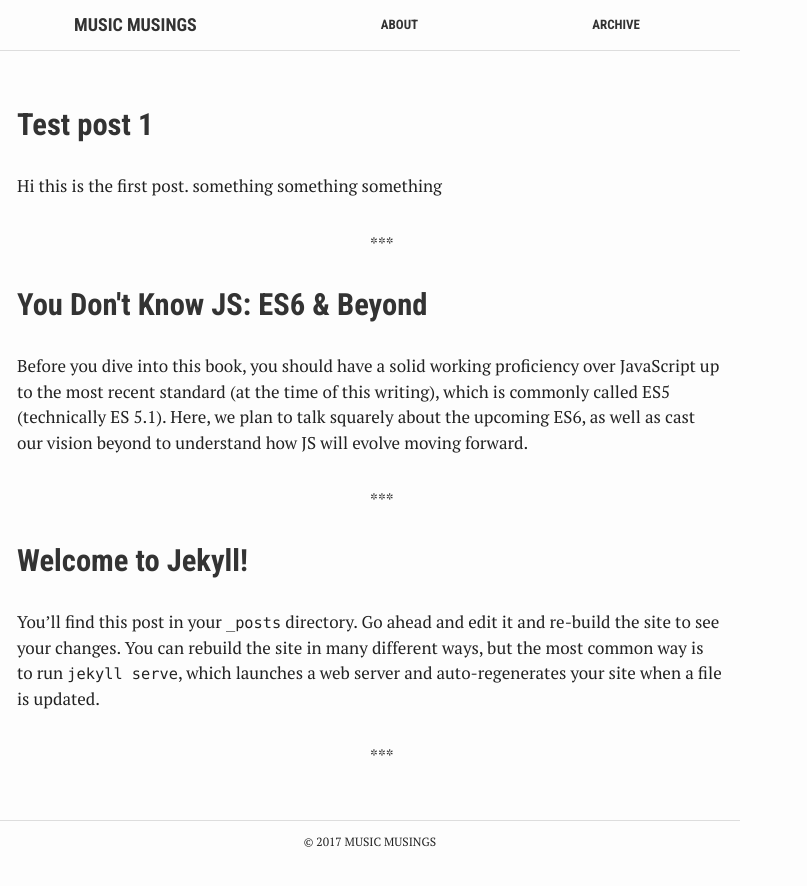
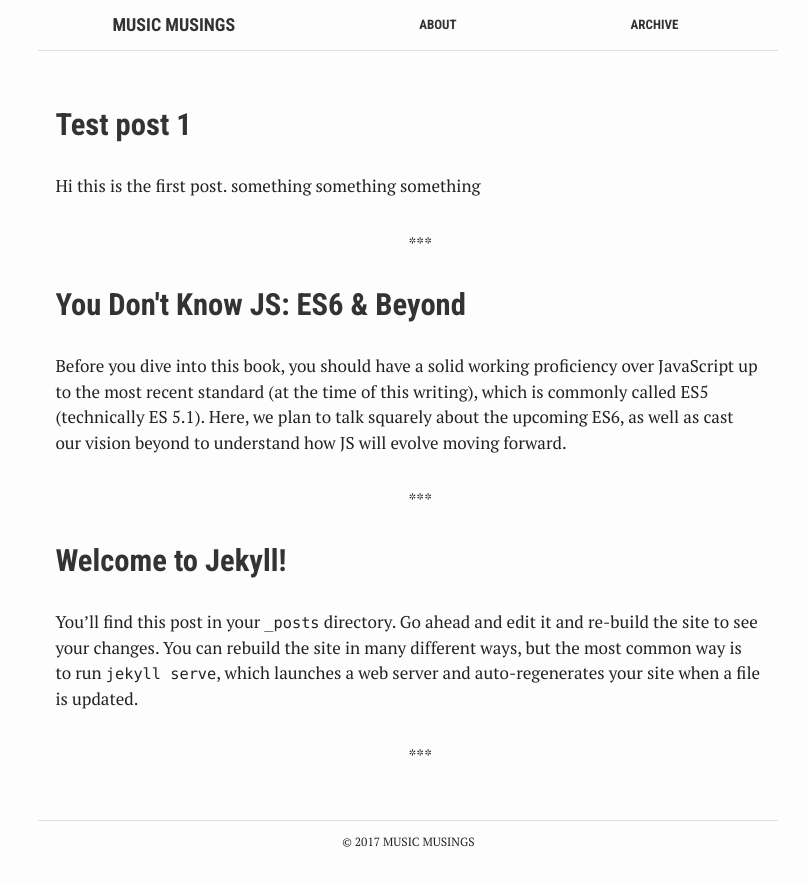
Before and after one commit to moke8198/moke8198.github.io, a Jekyll site: the page built from index.html, in a window 1280 px wide. Shown: the top 886 px of the page, without its empty margins (0-807 px from the left). Built offline with Jekyll 4.4.1, drawn with Linux system fonts in a browser that asks for light colours.

Commit message:
Update _variables.scss

```diff
--- a/assets/_sass/_variables.scss
+++ b/assets/_sass/_variables.scss
@@ -6,7 +6,7 @@ $sm-break-point: 320px;
 $aside-width: 35%;
 $content-wrapper-width: 62%;
 $article-max-width: 740px;
-$post-margin-left: 0%;
+$post-margin-left: 3%;
 $aside-margin-left: 65%;
 
 $img: "../img";
```
